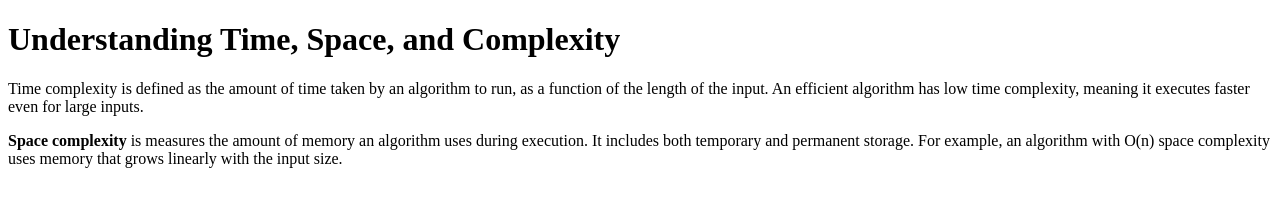
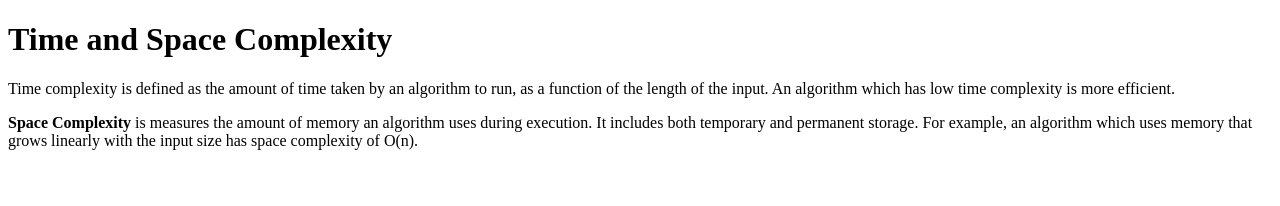
Before and after one commit to acciojob/time-and-space-complexity-Ashish-Sehray, a website: page main.html in a window 1280 px wide. Drawn offline with Linux system fonts and the light colour scheme.

Commit message:
created a submission

```diff
--- a/main.html
+++ b/main.html
@@ -9,15 +9,15 @@
 <body>
 	<!-- the entire body must be written by student -->
 	<h1>
-		Understanding Time, Space, and Complexity
+		 Time and Space Complexity
 	</h1>
 
 	<p>
-		Time complexity is defined as the amount of time taken by an algorithm to run, as a function of the length of the input. An efficient algorithm has low time complexity, meaning it executes faster even for large inputs.
+		Time complexity is defined as the amount of time taken by an algorithm to run, as a function of the length of the input. An algorithm which has low time complexity is more efficient.
 	</p>
 
     <p>
-		<b>Space complexity</b> is measures the amount of memory an algorithm uses during execution. It includes both temporary and permanent storage. For example, an algorithm with O(n) space complexity uses memory that grows linearly with the input size.
+		<b>Space Complexity</b> is measures the amount of memory an algorithm uses during execution. It includes both temporary and permanent storage. For example, an algorithm which uses memory that grows linearly with the input size has space complexity of O(n).
 	</p>
 
 	<script type="text/javascript" src="./script.js">
```
